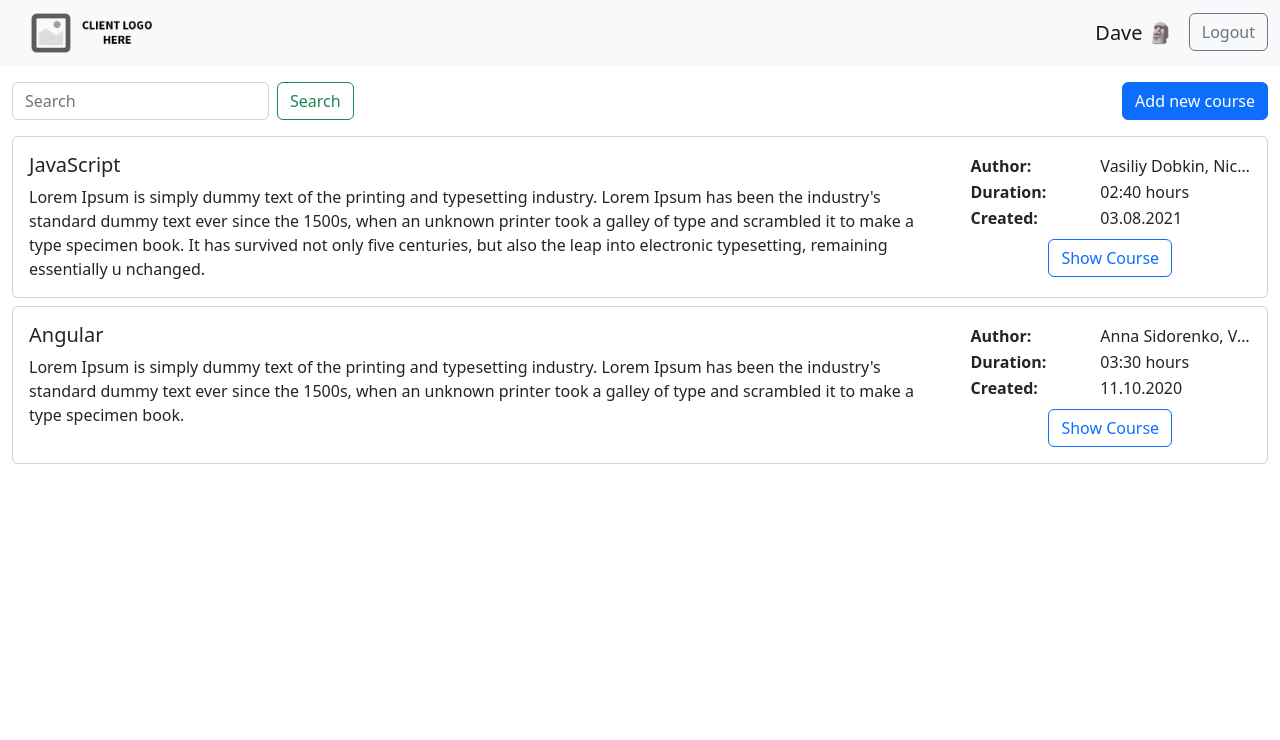
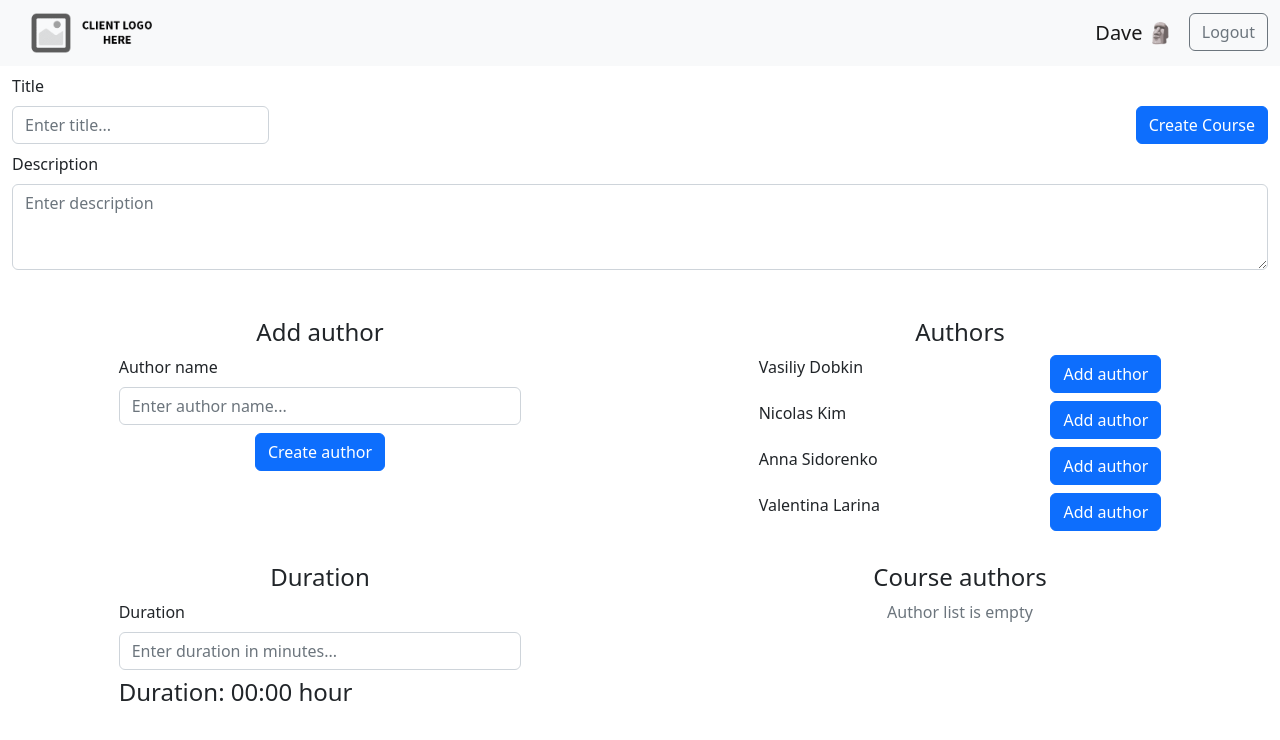
Before and after one commit to evgeniy-khlopin/courses-app, a React (Create React App) app: page / in a window 1280 px wide. Both pictures are taken after a click on the button "Logout". Shown: the top 740 px of the page. Built offline with nearby package versions, Linux system fonts and the light colour scheme.

Commit message:
Add CreateCourse componenet

```diff
--- a/src/App.jsx
+++ b/src/App.jsx
@@ -1,17 +1,38 @@
+import CreateCourse from 'components/CreateCourse/CreateCourse';
+import { useState } from 'react';
 import Courses from './components/Courses/Courses';
 import Header from './components/Header/Header';
-import * as Constants from './constants';
+import * as constants from './constants';
 
 function App() {
+	const [coursesList, setCoursesList] = useState(constants.mockedCoursesList);
+	const [showCourses, setShowCourses] = useState(true);
+
+	const updateCoursesList = function (courses) {
+		setCoursesList(courses);
+	};
+
+	const handleToggle = function () {
+		setShowCourses((prevState) => !prevState);
+	};
+
 	return (
 		<div>
 			<div className='mb-2'>
-				<Header></Header>
+				<Header handleToggle={handleToggle}></Header>
 			</div>
-			<Courses
-				authorsList={Constants.mockedAuthorsList}
-				coursesList={Constants.mockedCoursesList}
-			></Courses>
+			{showCourses ? (
+				<Courses
+					authorsList={constants.mockedAuthorsList}
+					coursesList={coursesList}
+				></Courses>
+			) : (
+				<CreateCourse
+					authorsList={constants.mockedAuthorsList}
+					coursesList={coursesList}
+					updateCoursesList={updateCoursesList}
+				></CreateCourse>
+			)}
 		</div>
 	);
 }
--- a/src/common/Input/Input.jsx
+++ b/src/common/Input/Input.jsx
@@ -1,7 +1,22 @@
 import React from 'react';
 
 const Input = (props) => {
-	return <div></div>;
+	return (
+		<>
+			<label className='form-label'>{props.labelText}</label>
+			<input
+				type={props.type}
+				className={props.className || 'form-control'}
+				id={props.id}
+				placeholder={props.placeholderText}
+				onChange={props.onChange}
+				min={props.min}
+				max={props.max}
+				value={props.value}
+				name={props.name}
+			></input>
+		</>
+	);
 };
 
 export default Input;
--- a/src/components/Courses/components/CourseCard/CourseCard.jsx
+++ b/src/components/Courses/components/CourseCard/CourseCard.jsx
@@ -1,20 +1,8 @@
 import React from 'react';
 import Button from 'common/Button/Button';
+import './CourseCard.css';
+import { convertDuration } from 'helpers/getCourseDuration';
 import { format } from 'date-fns';
-import './CourseCard.css';
-
-const convertDate = function (date) {
-	return format(new Date(date), 'dd.MM.yyyy');
-};
-
-const convertDuration = function (minutes) {
-	const date = new Date(0);
-	date.setMinutes(minutes);
-	const timeString = date.toISOString().substring(11, 16);
-	const hours = Number(timeString.split(':')[0]) > 1 ? 'hours' : 'hour';
-
-	return `${timeString} ${hours}`;
-};
 
 const authorNamesByIds = function (authorsList, authorIds) {
 	const authors = authorsList.filter((author) => authorIds.includes(author.id));
@@ -56,7 +44,12 @@ const CourseCard = (props) => {
 									<td>
 										<b>Created:</b>
 									</td>
-									<td>{convertDate(props.courseData.creationDate)}</td>
+									<td>
+										{format(
+											new Date(props.courseData.creationDate),
+											'dd.MM.yyyy'
+										)}
+									</td>
 								</tr>
 							</tbody>
 						</table>
--- a/src/components/Courses/components/SearchBar/SearchBar.jsx
+++ b/src/components/Courses/components/SearchBar/SearchBar.jsx
@@ -1,11 +1,13 @@
 import React, { useState } from 'react';
 import Button from 'common/Button/Button';
+import Input from 'common/Input/Input';
 
 const SearchBar = (props) => {
 	// TODO: Think about a better state variable name for the search value
 	const [value, setValue] = useState('');
 
 	const handleChange = function (event) {
+		event.preventDefault();
 		// Submit empty form without clicking the search button
 		if (event.target.value === '') props.onSearch('');
 		setValue(event.target.value);
@@ -18,13 +20,13 @@ const SearchBar = (props) => {
 
 	return (
 		<form className='d-flex' onSubmit={handleSubmit}>
-			<input
+			<Input
 				className='form-control me-2'
 				type='search'
 				placeholder='Search'
 				aria-label='Search'
 				onChange={handleChange}
-			></input>
+			></Input>
 			<Button className='btn btn-outline-success' buttonText='Search'></Button>
 		</form>
 	);
--- a/src/components/CreateCourse/CreateCourse.jsx
+++ b/src/components/CreateCourse/CreateCourse.jsx
@@ -1,7 +1,204 @@
-import React from 'react';
+import Input from 'common/Input/Input';
+import Button from 'common/Button/Button';
+import React, { useState } from 'react';
+import AuthorItem from './components/AuthorItem/AuthorItem';
+import { convertDuration } from 'helpers/getCourseDuration';
+import { format } from 'date-fns';
 
 const CreateCourse = (props) => {
-	return <div></div>;
+	const [availableAuthors, setAvailableAuthors] = useState(props.authorsList);
+	const [allAuthors, setAllAuthors] = useState(props.authorsList);
+	const [authorName, setAuthorName] = useState('');
+	const [course, setCourse] = useState({
+		id: '',
+		title: '',
+		description: '',
+		creationDate: '',
+		duration: 0,
+		authors: [],
+	});
+
+	const handleAddAuthor = function (author) {
+		setAvailableAuthors(availableAuthors.filter((a) => a !== author));
+		setAllAuthors([...allAuthors, author]);
+		setCourse((prevState) => ({
+			...prevState,
+			authors: [...prevState.authors, author.id],
+		}));
+	};
+
+	const handleRemoveAuthor = function (author) {
+		setAvailableAuthors((prevState) => [...prevState, author]);
+		setCourse((prevState) => ({
+			...prevState,
+			authors: [...prevState.authors.filter((a) => a !== author.id)],
+		}));
+	};
+
+	const validateCourse = function (updatedCourse) {
+		const entries = Object.entries(updatedCourse).filter(([k, v], i) => !v);
+		let error = '';
+		if (entries.length !== 0) {
+			error = 'Please fill in all fields';
+		} else if (updatedCourse.authors.length === 0) {
+			error = 'At least one author should be selected';
+		} else if (updatedCourse.title.length < 2) {
+			error = 'Title must be at least 2 characters';
+		} else if (updatedCourse.description.length < 2) {
+			error = 'Description must be at least 2 characters';
+		}
+
+		if (error.length > 0) {
+			alert(error);
+			return false;
+		}
+		return true;
+	};
+
+	const handleCourseSubmit = function () {
+		const updatedCourse = course;
+		updatedCourse.id = crypto.randomUUID();
+		updatedCourse.creationDate = format(new Date(), 'dd/MM/yyyy');
+		if (validateCourse(updatedCourse)) {
+			props.updateCoursesList((prevState) => [...prevState, updatedCourse]);
+		}
+	};
+
+	const handleCourseInputChange = (event) => {
+		const target = event.target;
+		const name = target.name;
+		const value = target.value;
+
+		setCourse({ ...course, [name]: value });
+	};
+
+	const handleAuthorInputChange = function (event) {
+		setAuthorName(event.target.value);
+	};
+
+	const handleAuthorSubmit = function () {
+		if (authorName.length > 2) {
+			const newAuthor = { id: crypto.randomUUID(), name: authorName };
+			setAvailableAuthors((prev) => [...prev, newAuthor]);
+			setAuthorName('');
+		} else {
+			alert('Author name should be at least 2 characters');
+		}
+	};
+
+	return (
+		<>
+			<div className='container-fluid'>
+				<div className='d-flex align-items-end mb-2'>
+					<div className='me-auto'>
+						<Input
+							labelText='Title'
+							placeholderText='Enter title...'
+							name='title'
+							onChange={handleCourseInputChange}
+						></Input>
+					</div>
+					<div>
+						<Button
+							buttonText='Create Course'
+							onClick={handleCourseSubmit}
+						></Button>
+					</div>
+				</div>
+
+				<div className='mb-5'>
+					<label className='form-label'>Description</label>
+					<textarea
+						className='form-control'
+						id='description'
+						rows='3'
+						placeholder='Enter description'
+						name='description'
+						onChange={handleCourseInputChange}
+					></textarea>
+				</div>
+
+				<div className='row d-flex justify-content-around mb-4'>
+					<div className='d-flex flex-column col-md-4'>
+						<h4 className='d-flex justify-content-center'>Add author</h4>
+						<Input
+							labelText='Author name'
+							placeholderText='Enter author name...'
+							onChange={handleAuthorInputChange}
+							value={authorName}
+						></Input>
+						<div className='d-flex justify-content-center mt-2'>
+							<Button
+								buttonText='Create author'
+								onClick={handleAuthorSubmit}
+							></Button>
+						</div>
+					</div>
+
+					<div className='d-flex flex-column col-md-4'>
+						<h4 className='d-flex justify-content-center'>Authors</h4>
+						{availableAuthors.length > 0 ? (
+							availableAuthors.map((author, index) => (
+								<div className='mb-2' key={index}>
+									<AuthorItem
+										author={author}
+										handler={() => handleAddAuthor(author)}
+									></AuthorItem>
+								</div>
+							))
+						) : (
+							<p className='d-flex justify-content-center text-muted'>
+								Author list is empty
+							</p>
+						)}
+					</div>
+				</div>
+
+				<div className='row d-flex justify-content-around'>
+					<div className='d-flex flex-column col-md-4'>
+						<h4 className='d-flex justify-content-center'>Duration</h4>
+						<Input
+							labelText='Duration'
+							placeholderText='Enter duration in minutes...'
+							onChange={handleCourseInputChange}
+							type='number'
+							min='1'
+							max='1439'
+							name='duration'
+						></Input>
+						<h4 className='mt-2'>
+							Duration: {convertDuration(course.duration)}
+						</h4>
+					</div>
+
+					<div className='d-flex flex-column col-md-4'>
+						<h4 className='d-flex justify-content-center'>Course authors</h4>
+						{course.authors.length > 0 ? (
+							course.authors.map((authorId, index) => {
+								const author = allAuthors.find(
+									(author) => author.id === authorId
+								);
+								return (
+									<div className='mb-2' key={index}>
+										<AuthorItem
+											author={author}
+											handler={() => handleRemoveAuthor(author)}
+											buttonText='Delete author'
+											buttonClassName='btn btn-danger'
+										></AuthorItem>
+									</div>
+								);
+							})
+						) : (
+							<p className='d-flex justify-content-center text-muted'>
+								Author list is empty
+							</p>
+						)}
+					</div>
+				</div>
+			</div>
+		</>
+	);
 };
 
 export default CreateCourse;
--- /dev/null
+++ b/src/components/CreateCourse/components/AuthorItem/AuthorItem.jsx
@@ -0,0 +1,30 @@
+import React from 'react';
+import Button from 'common/Button/Button';
+
+const AuthorItem = (props) => {
+	const handleClick = function () {
+		if (!props.handler) return;
+		props.handler();
+	};
+
+	const buttonText = props.buttonText || 'Add author';
+
+	return (
+		<>
+			<div className='d-flex'>
+				<div className='me-auto'>
+					<div>{props.author.name}</div>
+				</div>
+				<div>
+					<Button
+						buttonText={buttonText}
+						onClick={handleClick}
+						className={props.buttonClassName}
+					></Button>
+				</div>
+			</div>
+		</>
+	);
+};
+
+export default AuthorItem;
--- a/src/components/Header/Header.jsx
+++ b/src/components/Header/Header.jsx
@@ -14,6 +14,7 @@ const Header = (props) => {
 					<Button
 						buttonText='Logout'
 						className='btn btn-outline-secondary'
+						onClick={props.handleToggle}
 					></Button>
 				</div>
 			</div>
--- a/src/helpers/getCourseDuration.js
+++ b/src/helpers/getCourseDuration.js
@@ -0,0 +1,8 @@
+export const convertDuration = function (minutes) {
+	const date = new Date(0);
+	date.setMinutes(minutes);
+	const timeString = date.toISOString().substring(11, 16);
+	const hours = Number(timeString.split(':')[0]) > 1 ? 'hours' : 'hour';
+
+	return `${timeString} ${hours}`;
+};
```
Also changed, not shown: src/components/CreateCourse/components/AuthorItem.jsx/AuthorItem.jsx (deleted, +0 -7 lines).
